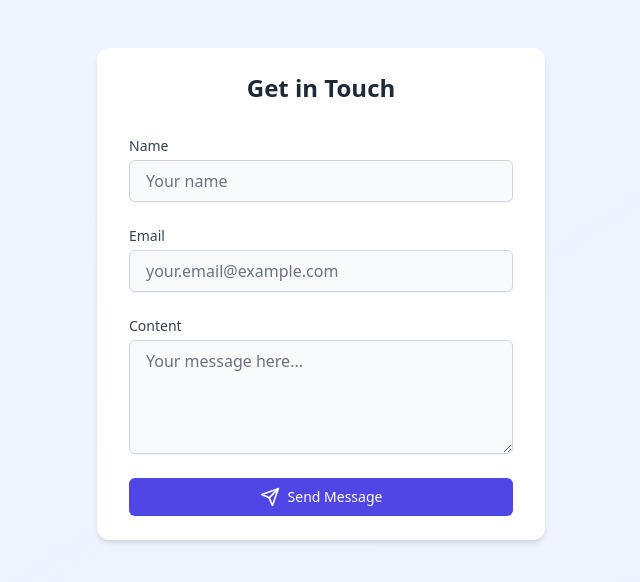
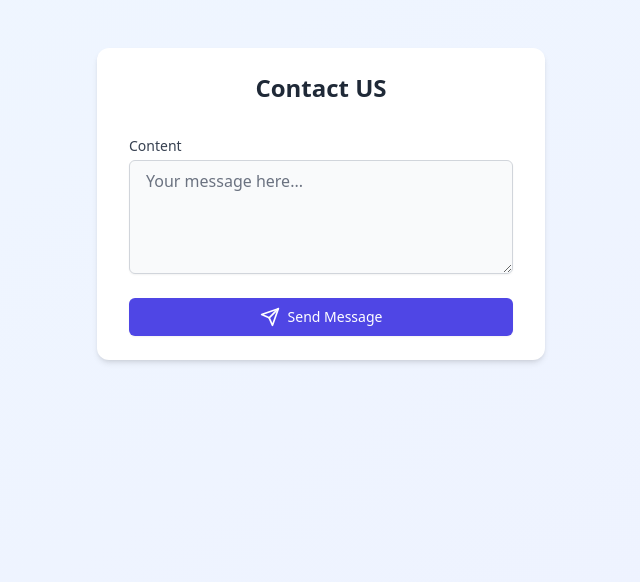
Before and after one commit to 486xtm/React-simple_contact, a React (Vite) app: page / in a window 1280 px wide. Shown: the top 582 px of the page, without its empty margins (319-959 px from the left). Built offline with nearby package versions, Linux system fonts and the light colour scheme.

Commit message:
delete name, email section

```diff
--- a/src/App.tsx
+++ b/src/App.tsx
@@ -2,15 +2,11 @@ import React, { useState } from 'react';
 import { Send, CheckCircle } from 'lucide-react';
 import axios from 'axios';
 type FormData = {
-  name: string;
-  email: string;
   content: string;
 };
 
 function App() {
   const [formData, setFormData] = useState<FormData>({
-    name: '',
-    email: '',
     content: '',
   });
   const [isSubmitted, setIsSubmitted] = useState(false);
@@ -26,7 +22,7 @@ function App() {
     }).catch((err) => {
       console.log(err.response.data);
     })
-    setFormData({ name: '', email: '', content: '' });
+    setFormData({ content: '' });
   };
 
   const handleChange = (
@@ -44,11 +40,11 @@ function App() {
       <div className="max-w-md mx-auto bg-white rounded-xl shadow-md overflow-hidden">
         <div className="px-8 py-6">
           <h2 className="text-2xl font-bold text-gray-800 text-center mb-8">
-            Get in Touch
+            Contact US
           </h2>
 
           <form onSubmit={handleSubmit} className="space-y-6">
-            <div>
+            {/* <div>
               <label
                 htmlFor="name"
                 className="block text-sm font-medium text-gray-700"
@@ -86,7 +82,7 @@ function App() {
                          bg-gray-50 px-4 py-2 text-gray-900 placeholder-gray-500"
                 placeholder="your.email@example.com"
               />
-            </div>
+            </div> */}
 
             <div>
               <label
```
